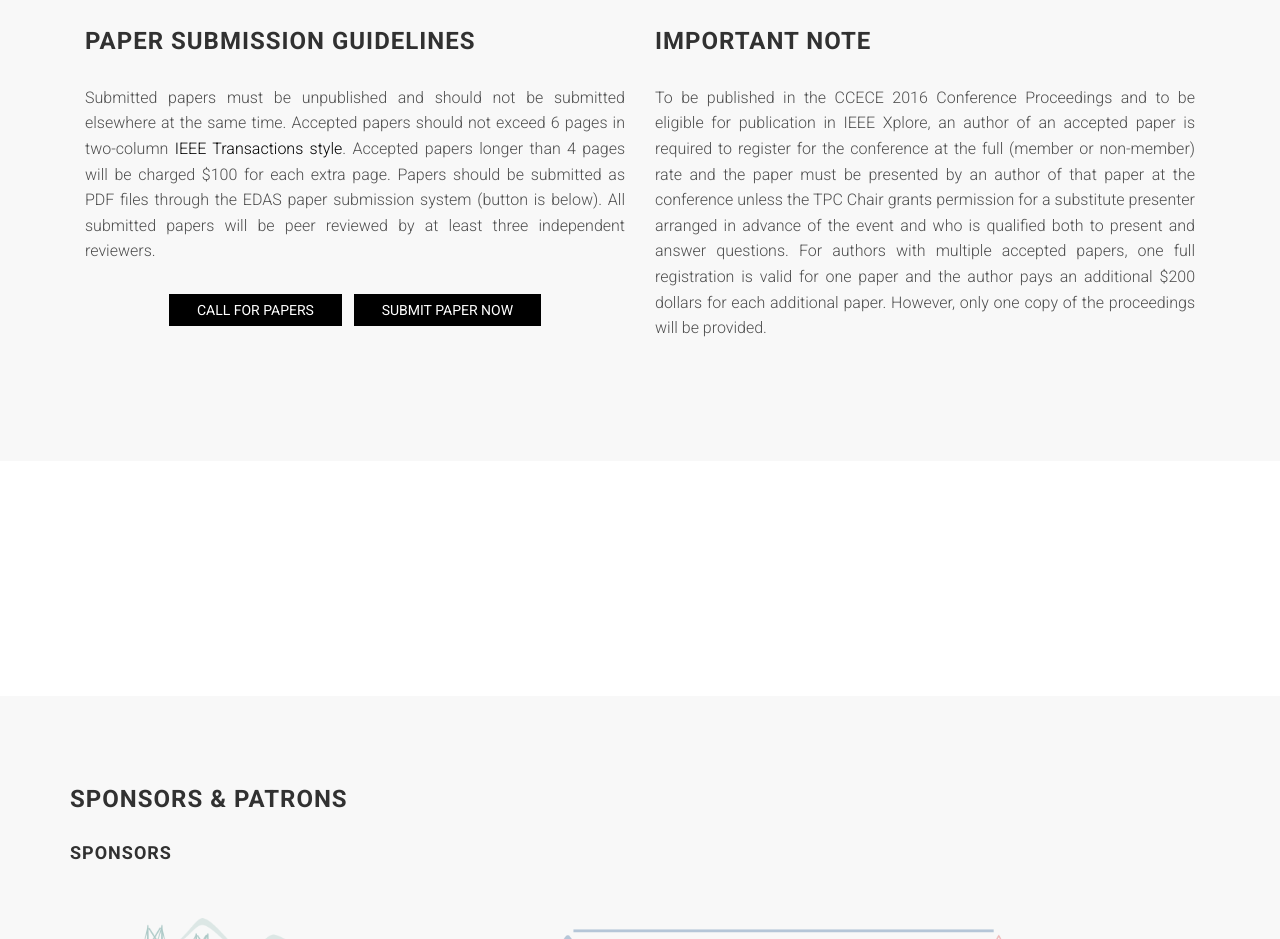
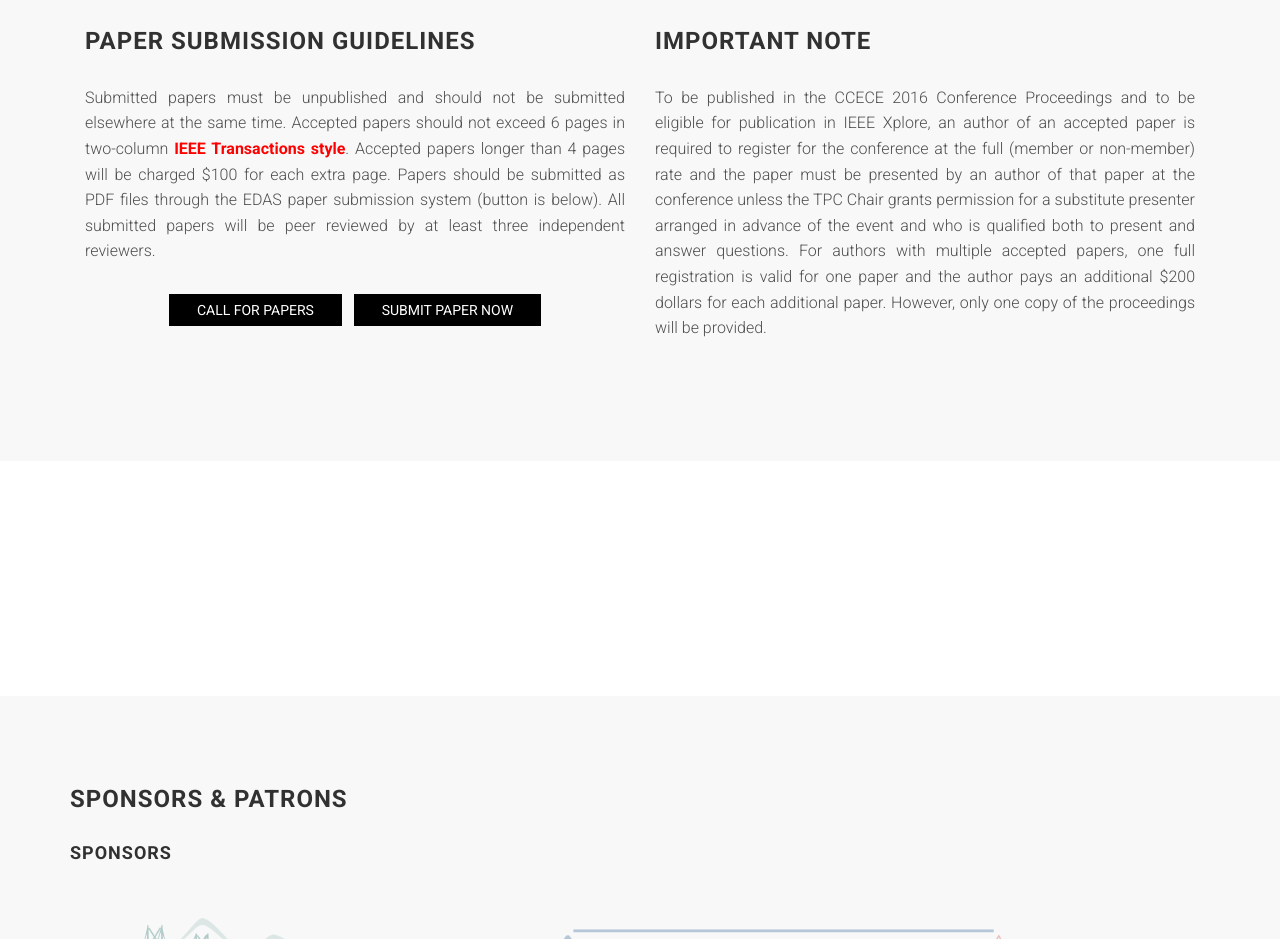
Before and after one commit to smakonin/ccece2016.org, a plain HTML site: page index.html in a window 1280 px wide. Shown: the part 4160-5099 px from the top of the page. Drawn offline with Linux system fonts and the light colour scheme; files whose address does not match are found by name.

Commit message:
made IEEE Transactions style more visible

```diff
--- a/index.html
+++ b/index.html
@@ -370,7 +370,7 @@
             <div class="col-sm-6">
                 <h3 class="section-title multiple-title">Paper Submission Guidelines</h3>
 
-                <p>Submitted papers must be unpublished and should not be submitted elsewhere at the same time. Accepted papers should not exceed 6 pages in two-column <a href="http://www.ieee.org/publications_standards/publications/authors/author_templates.html">IEEE Transactions style</a>. Accepted papers longer than 4 pages will be charged $100 for each extra page. Papers should be submitted as PDF files through the EDAS paper submission system (button is below). All submitted papers will be peer reviewed by at least three independent reviewers.</p>
+                <p>Submitted papers must be unpublished and should not be submitted elsewhere at the same time. Accepted papers should not exceed 6 pages in two-column <a style="color: red; font-weight: bold;" href="http://www.ieee.org/publications_standards/publications/authors/author_templates.html">IEEE Transactions style</a>. Accepted papers longer than 4 pages will be charged $100 for each extra page. Papers should be submitted as PDF files through the EDAS paper submission system (button is below). All submitted papers will be peer reviewed by at least three independent reviewers.</p>
 
                 <div class="text-center mt20">
                     <a class="btn btn-black" href="docs/CCECE2016_CFP.pdf">Call for Papers</a>
```
